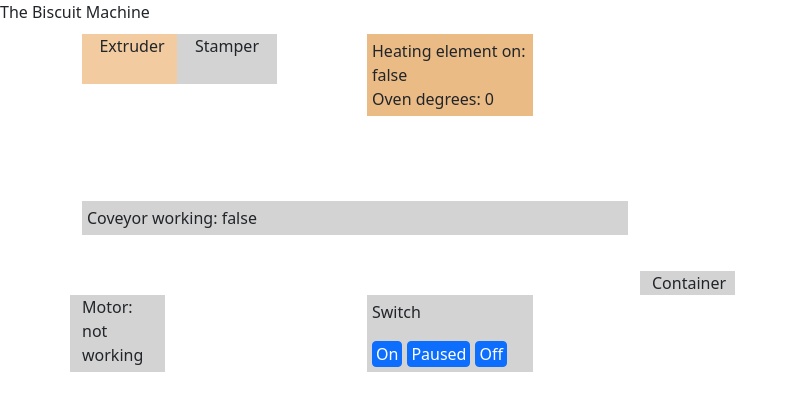
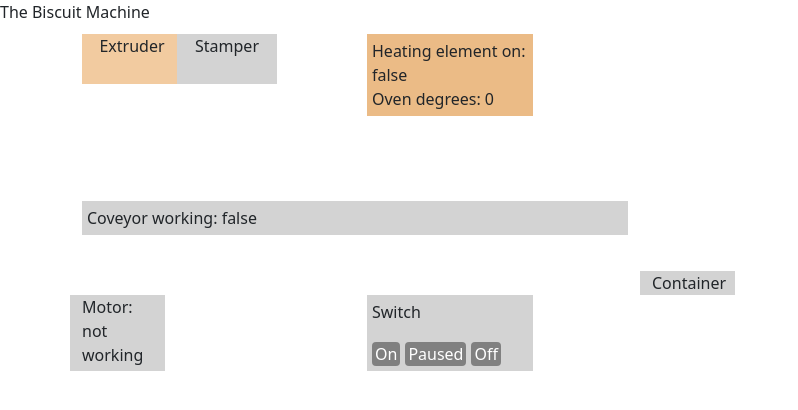
Before and after one commit to anisarambelieva/the-biscuit-machine, a React (Create React App) app: page / in a window 1280 px wide. Shown: the top 410 px of the page, without its empty margins (0-798 px from the left). Built offline with nearby package versions, Linux system fonts and the light colour scheme.

Commit message:
Change button color

```diff
--- a/src/components/switch.js
+++ b/src/components/switch.js
@@ -9,9 +9,9 @@ const Switch = ({ onChange }) => {
   return (
     <div style={{padding: '5px', backgroundColor: "lightgray"}}>
       <p>Switch</p>
-      <SwitchButton onClick={() => onChange('On')} style={{marginRight: '5px'}}>On</SwitchButton>
-      <SwitchButton onClick={() => onChange('Paused')} style={{ marginRight: '5px'}}>Paused</SwitchButton>
-      <SwitchButton onClick={() => onChange('Off')}>Off</SwitchButton>
+      <SwitchButton onClick={() => onChange('On')} style={{marginRight: '5px', backgroundColor: "gray", border: "gray"}}>On</SwitchButton>
+      <SwitchButton onClick={() => onChange('Paused')} style={{ marginRight: '5px', backgroundColor: "gray", border: "gray"}}>Paused</SwitchButton>
+      <SwitchButton onClick={() => onChange('Off')} style={{ backgroundColor: "gray", border: "gray"}}>Off</SwitchButton>
     </div>
   );
 };
```
